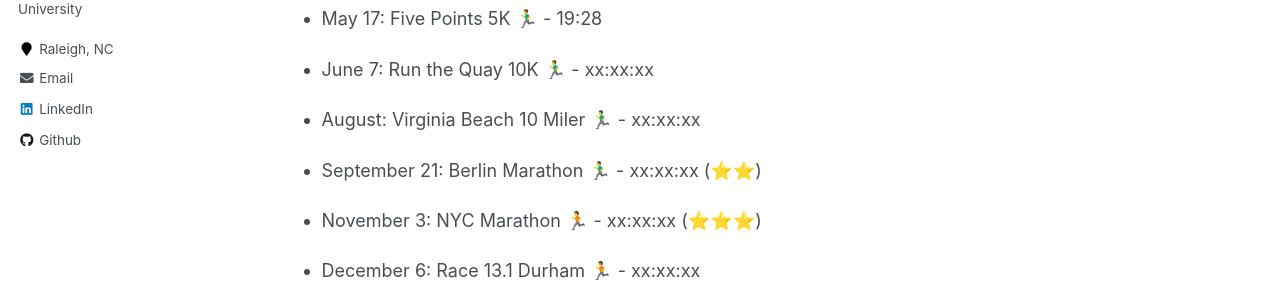
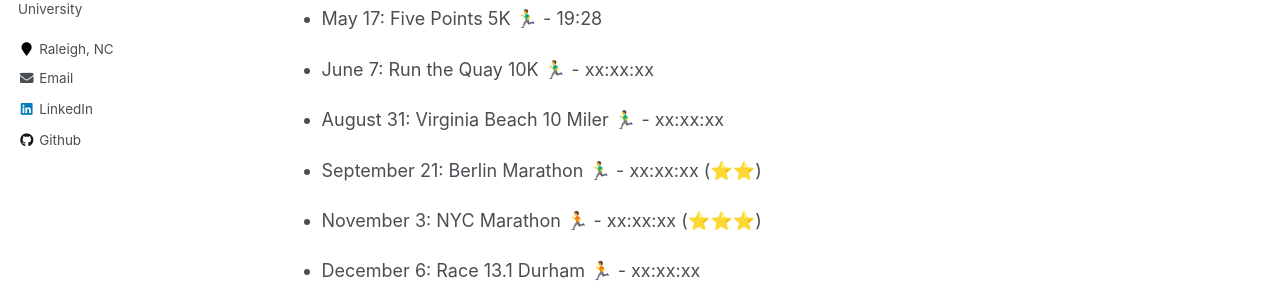
Before and after one commit to caratliff/caratliff.github.io, a Jekyll site: the page built from _pages/race-calendar.md, in a window 1280 px wide and 900 px high, scrolled down 1816 px. Shown: the part 344-644 px from the top of the window. Built offline with Jekyll 4.4.1, drawn with Linux system fonts in a browser that asks for light colours.

Commit message:
Update race-calendar.md

```diff
--- a/_pages/race-calendar.md
+++ b/_pages/race-calendar.md
@@ -84,7 +84,7 @@ permalink: /race-calendar/
 
 - June 7: Run the Quay 10K 🏃‍♂️ - xx:xx:xx
 
-- August: Virginia Beach 10 Miler 🏃‍♂️ - xx:xx:xx
+- August 31: Virginia Beach 10 Miler 🏃‍♂️ - xx:xx:xx
 
 - September 21: Berlin Marathon 🏃‍♂️ - xx:xx:xx (⭐⭐)
 
```
